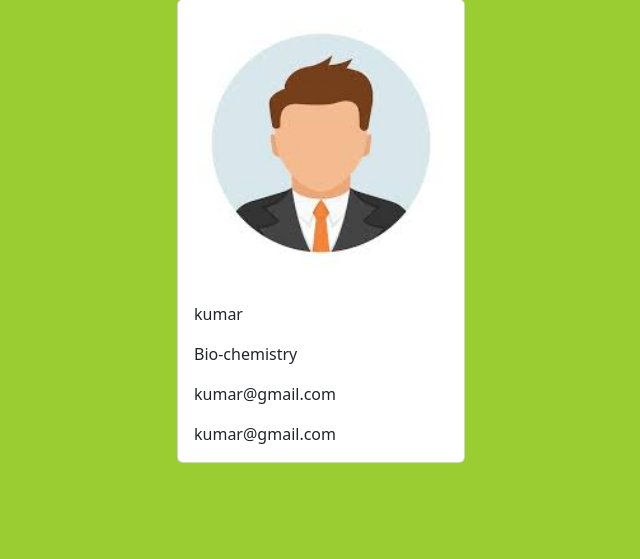
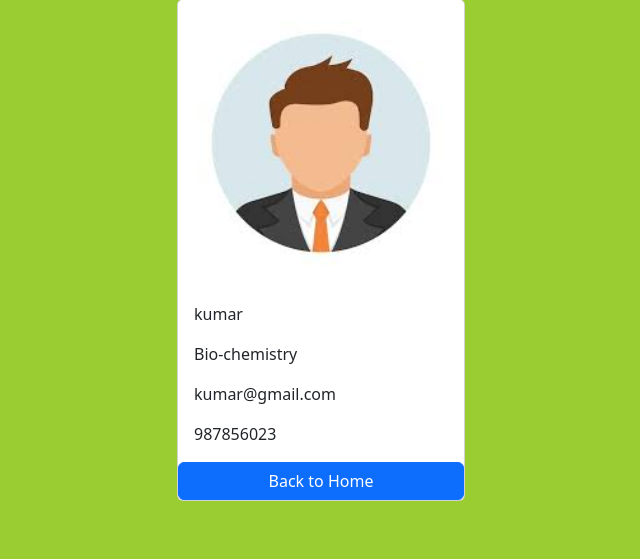
Before and after one commit to Tami-lan/Python_workout, a Django app: page /student/3/ in a window 1280 px wide. Shown: the part 49-608 px from the top of the page, without its empty margins (319-959 px from the left). Run offline with Django 5.2, Linux system fonts and the light colour scheme; data comes from the database, SQL or seed files in the repository.

Commit message:
updation

```diff
--- a/studentproject/student/urls.py
+++ b/studentproject/student/urls.py
@@ -2,5 +2,5 @@ from django.urls import path
 from . import views
 
 urlpatterns=[
-    path('<int:pk>/',views.student_detail),
+    path('<int:pk>/',views.student_detail, name='student_detail'),
 ]
--- a/studentproject/studentproject/urls.py
+++ b/studentproject/studentproject/urls.py
@@ -25,7 +25,7 @@ from django.conf.urls.static import static
 
 urlpatterns = [
     path('admin/', admin.site.urls),
-    path('',views.home),
+    path('',views.home, name='home'),
     path('student/', include('student.urls')),
 
 ] + static(settings.MEDIA_URL, document_root=settings.MEDIA_ROOT)
--- a/studentproject/templates/home.html
+++ b/studentproject/templates/home.html
@@ -35,7 +35,7 @@
                 <tr>
                     <!-- <th>{{st.id}}</th> -->
                      <th>{{forloop.counter}}</th>
-                    <td>{{st.Name}}</td>
+                    <td><a href="{% url 'student_detail' st.id %}">{{st.Name}}</a></td>
                     <td>{{st.Course_Name}}</td>
                     <td>{{st.Contact_No}}</td>
                 </tr>
--- a/studentproject/templates/student_detail.html
+++ b/studentproject/templates/student_detail.html
@@ -22,15 +22,17 @@
     <div class="container pt-5">
 
         <div class="card mx-auto" style="width: 18rem;">
-            <img src="{{student.photo}}" class="card-img-top" alt="...">
+            <img src="{{ student.photo.url }}" class="card-img-top" alt="profile_phto">
             <div class="card-body">
                 <p class="card-text" m-0>{{student.Name}}</p>
                 <p class="card-text" m-0>{{student.Course_Name}}</p>
                 <p class="card-text" m-0>{{student.Email_address}}</p>
-                <p class="card-text" m-0>{{student.Email_address}}</p>
+                <p class="card-text" m-0>{{student.Contact_No}}</p>
             </div>
+            <a href="{% url 'home' %}" class="btn btn-primary">Back to
+                Home</a>
+
         </div>
-
 
     </div>
 
```
